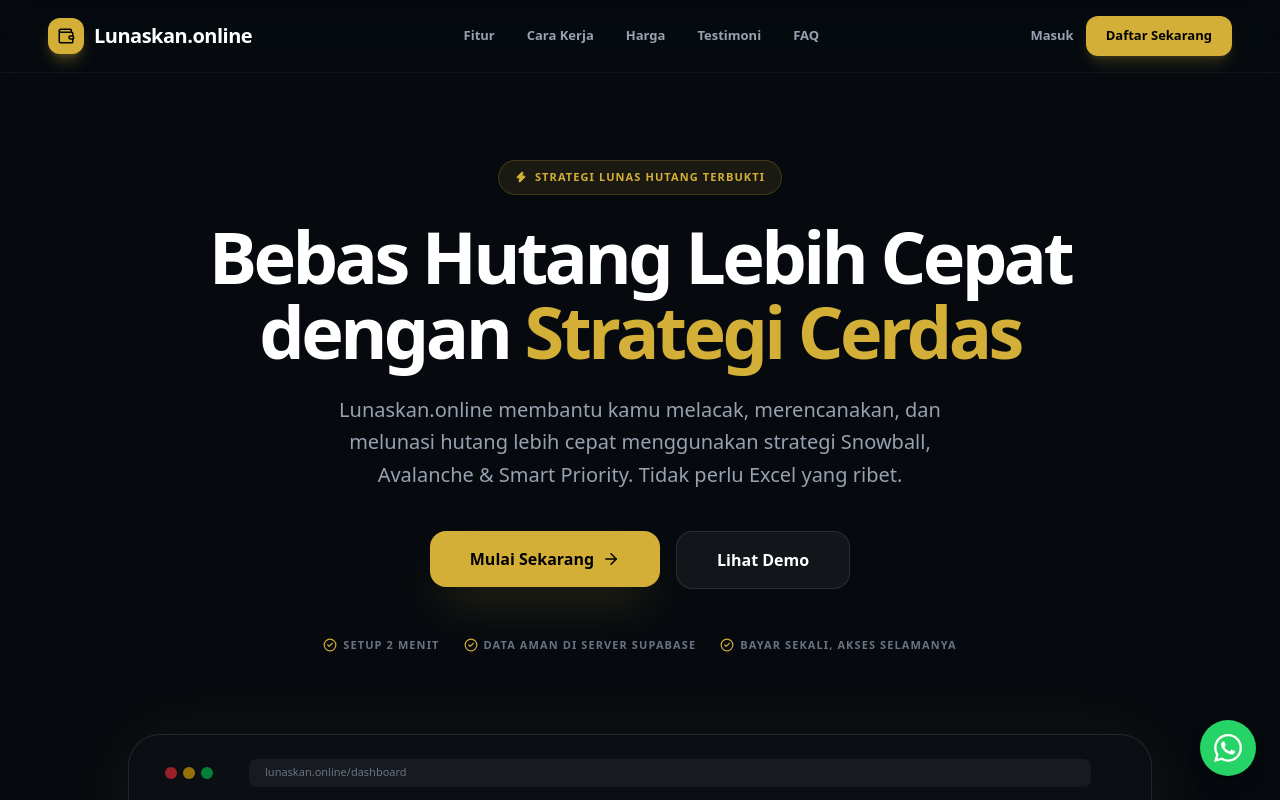
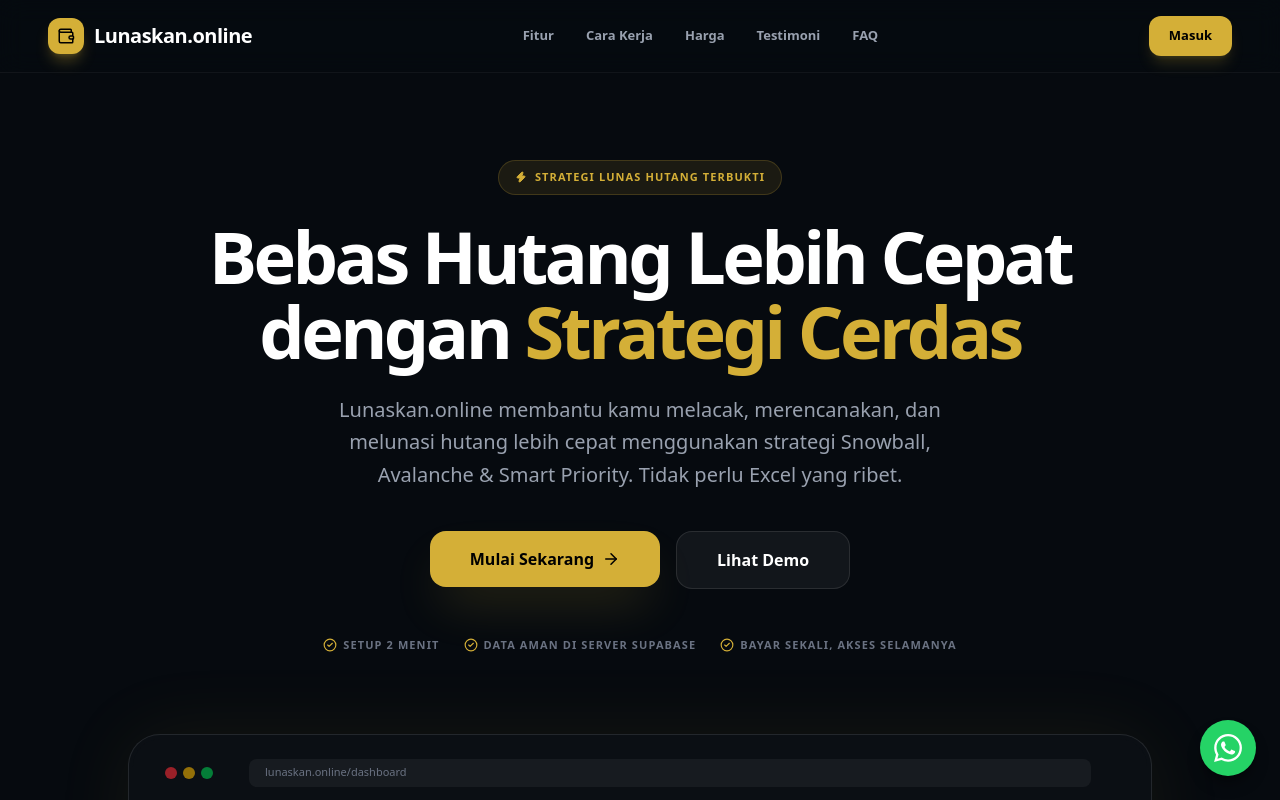
Before and after one commit to Willybrenkman/Lunasin, a Next.js app: page / in a window 1280 px wide. Shown: the top 800 px of the page. Built offline with nearby package versions, Linux system fonts and the light colour scheme.

Commit message:
fix: navbar — hapus tombol Daftar, ubah Masuk jadi gold button
Co-Authored-By: Claude Sonnet 4.6 <noreply@anthropic.com>

```diff
--- a/app/page.js
+++ b/app/page.js
@@ -63,14 +63,11 @@ function Navbar() {
       </div>
 
       <div className="flex items-center gap-3">
-        <Link href="/login" className="text-[13px] font-bold text-gray-400 hover:text-white transition-colors hidden sm:block">
-          Masuk
+        <Link href="/login">
+          <button className="bg-[#D4AF37] text-black px-5 py-2.5 rounded-xl text-[13px] font-black shadow-lg shadow-gold/20 hover:brightness-110 transition-all">
+            Masuk
+          </button>
         </Link>
-        <a href={WA_DAFTAR} target="_blank" rel="noopener noreferrer">
-          <button className="bg-[#D4AF37] text-black px-5 py-2.5 rounded-xl text-[13px] font-black shadow-lg shadow-gold/20 hover:brightness-110 transition-all">
-            Daftar Sekarang
-          </button>
-        </a>
       </div>
     </nav>
   );
```
